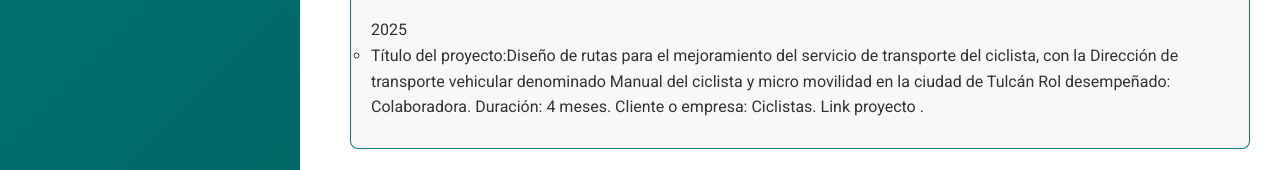
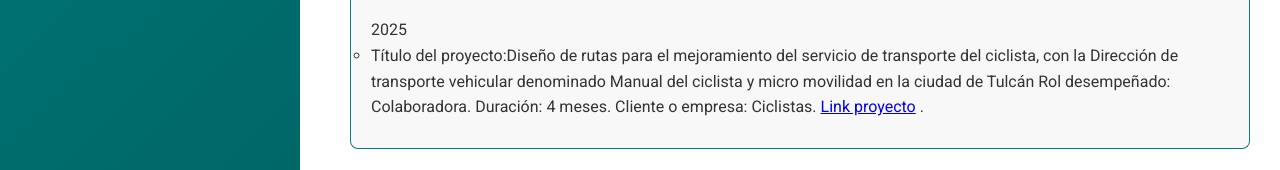
Before and after one commit to 21wendymendez/hoja-de-vida, a plain HTML site: page index.html in a window 1280 px wide. Both pictures are taken after a click on the element "Proyectos". Shown: the part 721-891 px from the top of the page. Drawn offline with Linux system fonts and the light colour scheme.

Commit message:
Update index.html

```diff
--- a/index.html
+++ b/index.html
@@ -285,7 +285,7 @@
                     <div class="year" onclick="toggleYear('pi2025')">2025</div>
                     <div id="pi2024" class="year-content">
                         <ul>
-                            <li> Título del proyecto:Diseño de rutas para el mejoramiento del servicio de transporte del ciclista, con la Dirección de transporte vehicular denominado Manual del ciclista y micro movilidad en la ciudad de Tulcán Rol desempeñado: Colaboradora. Duración: 4 meses. Cliente o empresa: Ciclistas. Link proyecto .</li>
+                            <li> Título del proyecto:Diseño de rutas para el mejoramiento del servicio de transporte del ciclista, con la Dirección de transporte vehicular denominado Manual del ciclista y micro movilidad en la ciudad de Tulcán Rol desempeñado: Colaboradora. Duración: 4 meses. Cliente o empresa: Ciclistas. <a href="#">Link proyecto</a> .</li>
                         </ul>
                     </div>
                 </div>
@@ -294,14 +294,14 @@
                     <div class="year" onclick="toggleYear('c2025')">2025</div>
                     <div id="c2025" class="year-content">
                         <ul>
-                            <li>Formación de líderes en Programación y Tecnología: 40 horas. Universidad Politécnica Estatal del Carchi. 05 - 31 de marzo, 2025.</li>
+                            <li>Formación de líderes en Programación y Tecnología: 40 horas. Universidad Politécnica Estatal del Carchi. 05 - 31 de marzo, 2025.  <a href="#">Link proyecto</a></li>
 
                         </ul>
                     </div>
                     <div class="year" onclick="toggleYear('c2024')">2024</div>
                     <div id="c2024" class="year-content">
                         <ul>
-                            <li>Práctica de llenado de declaraciones aduaneras. Duración: 10 horas. My Intelecto, Ecuador. Noviembre.</li>
+                            <li>Práctica de llenado de declaraciones aduaneras. Duración: 10 horas. My Intelecto, Ecuador. Noviembre. <a href="#">Link proyecto</a></li>
 
                         </ul>
                     </div>
@@ -311,8 +311,8 @@
                     <div class="year" onclick="toggleYear('col2024')">2024</div>
                     <div id="col2024" class="year-content">
                         <ul>
-                            <li>Tema: Gestión de la cadena logística en la comercializaron del Palmito desde el Ecuador hacia mercados internacionales Rol: Expositora, Lugar: Universidad Politécnica Estatal del Carchi Fecha:  03 y 04 de octubre de 2024.</li>
-                            <li>Colaboración de Levantamiento de Información de Rutas Afectadas en la Ciudad de San Gabriel, Rol desempeñado: Voluntario, Institución: Gestión de Riesgos Fecha: Periodo Agosto a septiembre de 2024</li>
+                            <li>Tema: Gestión de la cadena logística en la comercializaron del Palmito desde el Ecuador hacia mercados internacionales Rol: Expositora, Lugar: Universidad Politécnica Estatal del Carchi Fecha:  03 y 04 de octubre de 2024.  <a href="#">Link proyecto</a></li>
+                            <li>Colaboración de Levantamiento de Información de Rutas Afectadas en la Ciudad de San Gabriel, Rol desempeñado: Voluntario, Institución: Gestión de Riesgos Fecha: Periodo Agosto a septiembre de 2024  <a href="#">Link proyecto</a></li>
                         </ul>
                     </div>
                 </div>
```
